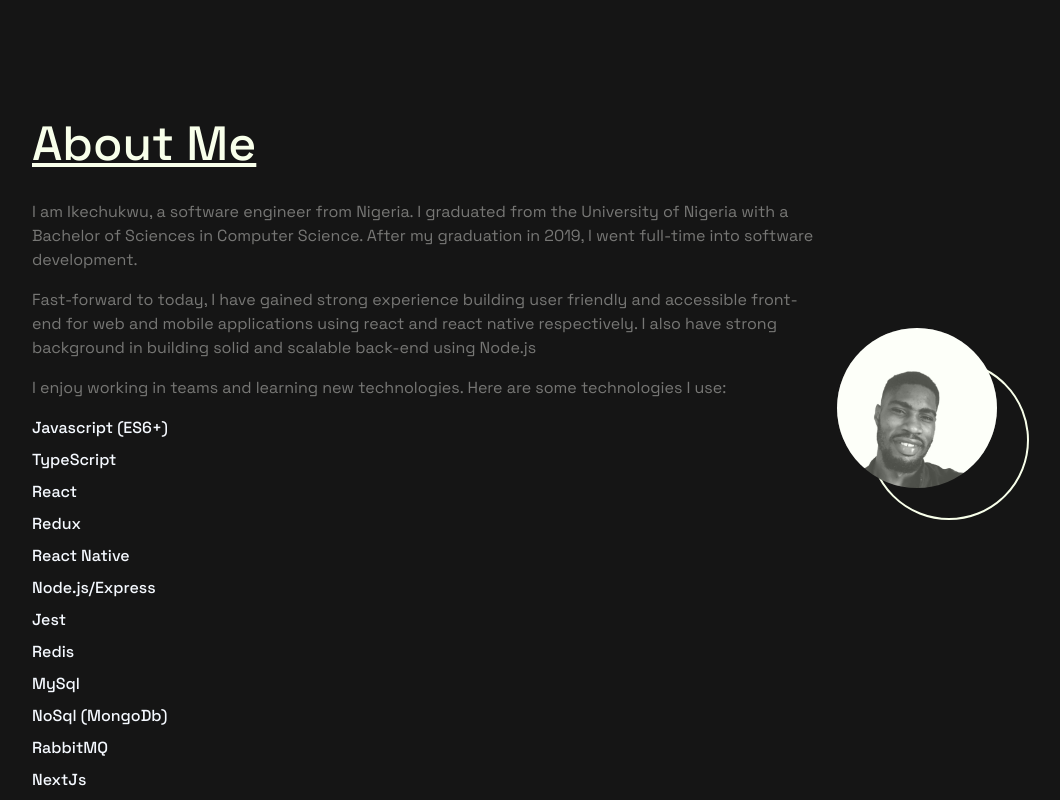
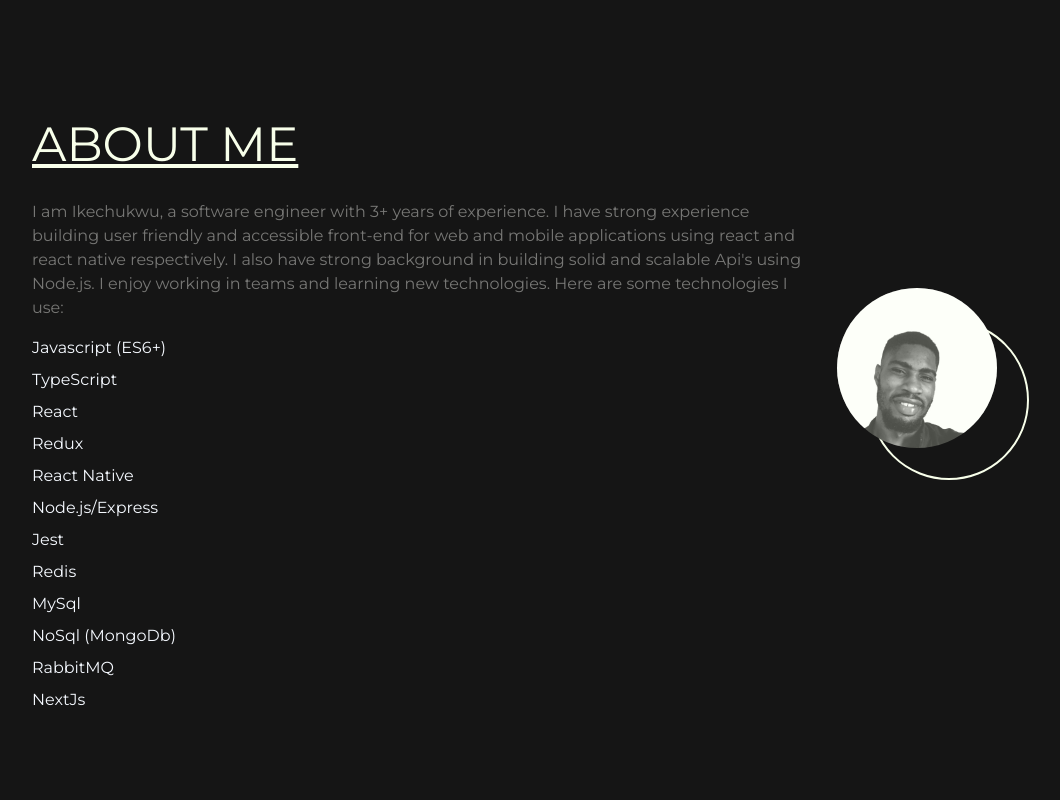
Before and after one commit to ikecodes/portfolio_v3, a React (Create React App) app: page / in a window 1280 px wide. Shown: the part 840-1640 px from the top of the page, without its empty margins (16-1076 px from the left). Built offline with nearby package versions, Linux system fonts and the light colour scheme.

Commit message:
resume update

```diff
--- a/public/index.html
+++ b/public/index.html
@@ -17,7 +17,8 @@ I have gained strong experience building user friendly and accessible front-end
   <link rel="preconnect" href="https://fonts.gstatic.com" crossorigin>
   <link rel="preconnect" href="https://fonts.googleapis.com">
   <link rel="preconnect" href="https://fonts.gstatic.com" crossorigin>
-  <link href="https://fonts.googleapis.com/css2?family=Space+Grotesk:wght@300;400;500;600;700&display=swap"
+  <link
+    href="https://fonts.googleapis.com/css2?family=Montserrat:ital,wght@0,300;0,400;0,600;0,700;1,300;1,600;1,700&display=swap"
     rel="stylesheet">
   <title>Onuorah Ikechukwu - Software Engineer</title>
 </head>
--- a/src/components/About.tsx
+++ b/src/components/About.tsx
@@ -21,20 +21,12 @@ const About = () => {
           className='col-lg-8 mb-5'
         >
           <Text>
-            I am Ikechukwu, a software engineer from Nigeria. I graduated from
-            the University of Nigeria with a Bachelor of Sciences in Computer
-            Science. After my graduation in 2019, I went full-time into software
-            development.
-          </Text>
-          <Text>
-            Fast-forward to today, I have gained strong experience building user
-            friendly and accessible front-end for web and mobile applications
-            using react and react native respectively. I also have strong
-            background in building solid and scalable back-end using Node.js
-          </Text>
-          <Text>
-            I enjoy working in teams and learning new technologies. Here are
-            some technologies I use:
+            I am Ikechukwu, a software engineer with 3+ years of experience. I
+            have strong experience building user friendly and accessible
+            front-end for web and mobile applications using react and react
+            native respectively. I also have strong background in building solid
+            and scalable Api's using Node.js. I enjoy working in teams and
+            learning new technologies. Here are some technologies I use:
           </Text>
           <List>
             {technologies.map((tech) => (
--- a/src/components/Work.tsx
+++ b/src/components/Work.tsx
@@ -72,8 +72,8 @@ const ListItem: React.FC<Props> = ({
         )}
 
         <a href={liveUrl} rel='noreferrer' target='_blank'>
-          <FaEye size={15} color={colors.primary} />
-          <span>live</span>
+          <FaEye size={20} color={colors.primary} />
+          {/* <span>live</span> */}
         </a>
       </div>
       {/* <Stack className='d-flex gap-2 flex-wrap'>
--- a/src/index.css
+++ b/src/index.css
@@ -23,7 +23,7 @@ section {
 body,
 body * {
   line-height: 1 !important;
-  font-family: "Space Grotesk", sans-serif !important;
+  font-family: "Montserrat", sans-serif !important;
 }
 blockquote,
 q {
--- a/src/shared/Header.tsx
+++ b/src/shared/Header.tsx
@@ -11,7 +11,7 @@ const Header: React.FC<Props> = ({ children }) => {
 
 const Head = styled.h1`
   color: ${colors.primary};
-  text-transform: capitalize;
+  text-transform: uppercase;
   font-size: 3rem;
   margin-bottom: 2rem;
   margin-top: 10rem;
```
